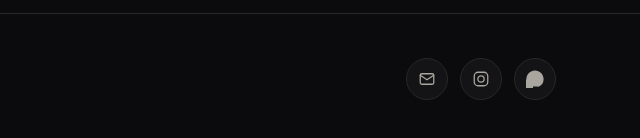
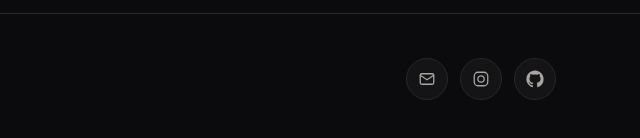
Before and after one commit to kelvinmkanda01/Francis-Kelvin-Mkandaz-portfolio, a plain HTML site: page about.html in a window 1280 px wide. Shown: the part 2421-2559 px from the top of the page, 640-1280 px from the left. Drawn offline with Linux system fonts and the light colour scheme.

Commit message:
Preserve original GitHub footer icon

```diff
--- a/about.html
+++ b/about.html
@@ -161,7 +161,7 @@
     <div class="social-row">
       <a href="mailto:kelvinmkanda01@gmail.com" title="Email" aria-label="Email Francis"><svg viewBox="0 0 24 24" fill="none" stroke="currentColor" stroke-width="1.7" stroke-linecap="round" stroke-linejoin="round"><rect x="3" y="5" width="18" height="14" rx="2"/><path d="M3 7l9 6 9-6"/></svg><span class="sr-only">Email</span></a>
       <a href="https://www.instagram.com/kelvin.builds21/" target="_blank" rel="noopener" title="Instagram: MandemNaive🍄" aria-label="Instagram: kelvin.builds21"><svg viewBox="0 0 24 24" fill="none" stroke="currentColor" stroke-width="1.7" stroke-linecap="round" stroke-linejoin="round"><rect x="3" y="3" width="18" height="18" rx="5"/><circle cx="12" cy="12" r="4.2"/><circle cx="17.3" cy="6.7" r="0.6" fill="currentColor" stroke="none"/></svg><span class="sr-only">Instagram</span></a>
-      <a href="https://github.com/kelvinnaive01" target="_blank" rel="noopener" title="GitHub" style="--icon-accent:var(--accent-blue);--icon-accent-soft:var(--accent-blue-soft);" aria-label="GitHub: kelvinnaive01"><svg viewBox="0 0 24 24" fill="currentColor"><path d="M12 .5C5.73.5.5 5.73.5 12c0 5.09 3.29 9.4 7.86 10.93.57.1.78-.25.78-.55v-2.2c-3.2.7-3.87-1.36-3.87-1.36-.52-1.32-1.28-1.67-1.28-1.67-1.04-.71.08-.7.08-.7 1.15.08 1.76 1.18 1.76 1.18 1.02 1.75 2.68 1.24 3.34.95.1-.74.4-1.24.72-1.53-.29-2.56-1.28-5.26-5.7-5.26-1.26 0-2.29.45-3.1 1.18-.29-.12-1.46-.51-3.04.11 0 0-.31.97 1.18 3.18a11 11 0 010 5.8c-1.49 2.2-1.18 3.17-1.18 3.17 1.58.63 2.75.24 3.04.12.81.74 1.84 1.18 3.1 1.18 4.43 0 5.4-2.7 5.68-5.28.36.42 1.07.78 2.16.78h3.2c.3 0 .66.2.55.79A11.5 11.5 0 0023.5 12c0-6.27-5.23-11.5-11.5-11.5z"/></svg><span class="sr-only">GitHub</span></a>
+      <a href="https://github.com/kelvinnaive01" target="_blank" rel="noopener" title="GitHub" style="--icon-accent:var(--accent-blue);--icon-accent-soft:var(--accent-blue-soft);" aria-label="GitHub: kelvinnaive01"><svg viewBox="0 0 24 24" fill="currentColor"><path d="M12 .5C5.73.5.5 5.73.5 12c0 5.09 3.29 9.4 7.86 10.93.57.1.78-.25.78-.55v-2.2c-3.2.7-3.87-1.36-3.87-1.36-.52-1.32-1.28-1.67-1.28-1.67-1.04-.71.08-.7.08-.7 1.15.08 1.76 1.18 1.76 1.18 1.02 1.75 2.68 1.24 3.34.95.1-.74.4-1.24.72-1.53-2.56-.29-5.26-1.28-5.26-5.7 0-1.26.45-2.29 1.18-3.1-.12-.29-.51-1.46.11-3.04 0 0 .97-.31 3.18 1.18a11 11 0 015.8 0c2.2-1.49 3.17-1.18 3.17-1.18.63 1.58.24 2.75.12 3.04.74.81 1.18 1.84 1.18 3.1 0 4.43-2.7 5.4-5.28 5.68.42.36.78 1.07.78 2.16v3.2c0 .3.2.66.79.55A11.5 11.5 0 0023.5 12c0-6.27-5.23-11.5-11.5-11.5z"/></svg><span class="sr-only">GitHub</span></a>
     </div>
   </div>
 </footer>
```
